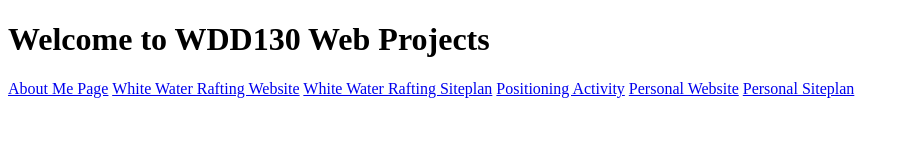
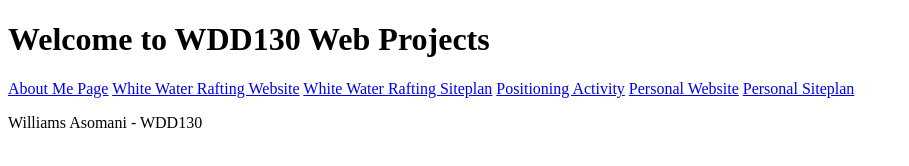
Before and after one commit to KOFIWILLIAMS/wdd130, a plain HTML site: page index.html in a window 1280 px wide. Shown: the whole page, without its empty margins (0-909 px from the left). Drawn offline with Linux system fonts and the light colour scheme.

Commit message:
Added a paragraph to the home page

```diff
--- a/index.html
+++ b/index.html
@@ -18,6 +18,7 @@
           <a href="#">Personal Website</a>
           <a href="#">Personal Siteplan</a>
      </nav>
+     <p>Williams Asomani - WDD130</p>
 </body>
 
 </html>
```
